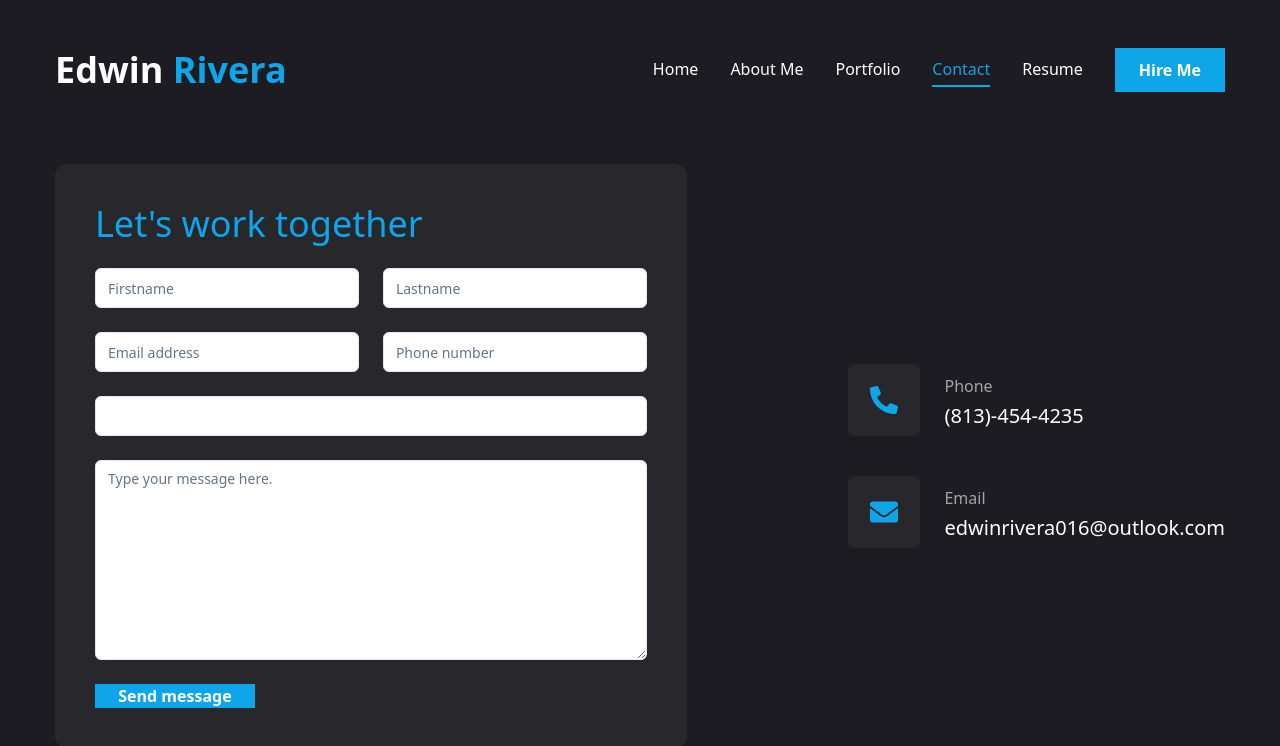
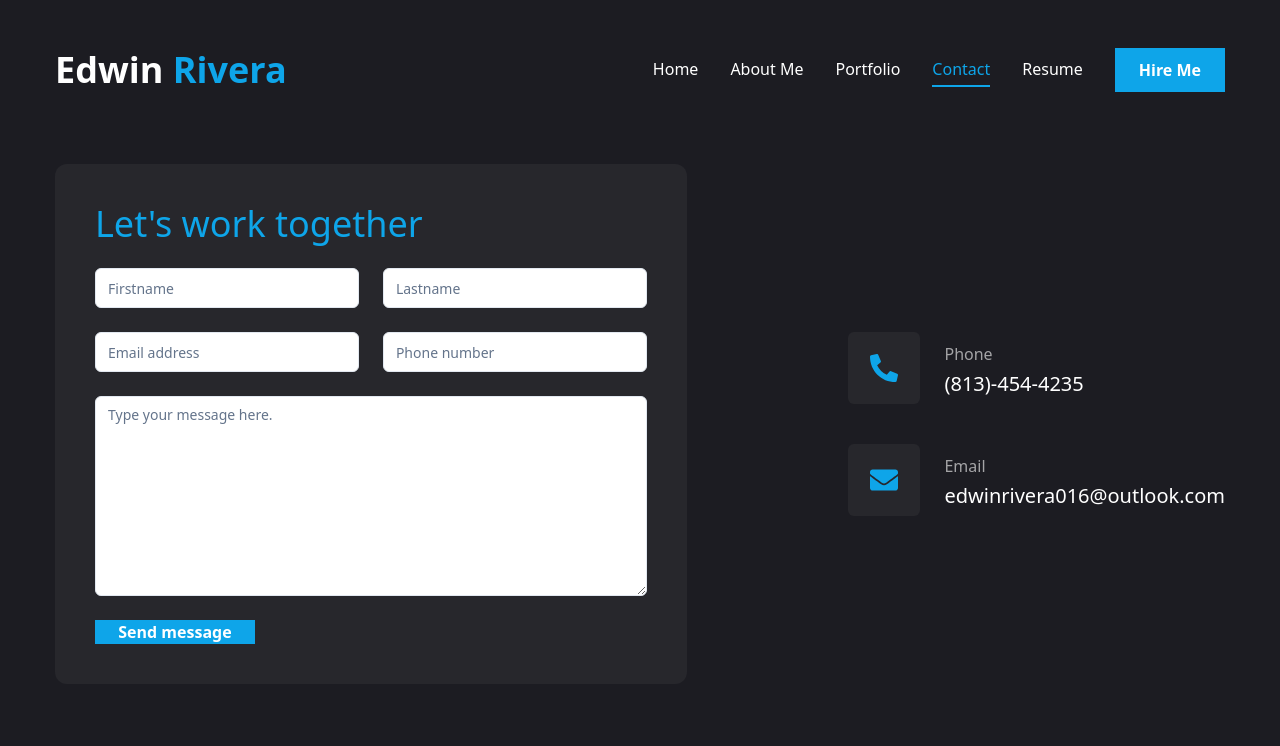
Before and after one commit to EdRivera016/Ed-Rivera-s-Portfolio, a Next.js app: page /contact in a window 1280 px wide. Shown: the top 746 px of the page. Built offline with nearby package versions, Linux system fonts and the light colour scheme.

Commit message:
fixed contact page and also added formspree for form submission

```diff
--- a/app/contact/page.jsx
+++ b/app/contact/page.jsx
@@ -1,20 +1,11 @@
 "use client";
 
+import { useForm, ValidationError } from '@formspree/react';
 import { Button } from "@/components/ui/button";
 import { Input } from "@/components/ui/input";
 import { Textarea } from "@/components/ui/textarea";
-
-import {
-  Select,
-  SelectContent,
-  SelectGroup,
-  SelectItem,
-  SelectLabel,
-  SelectTrigger,
-  SelectValue,
-} from "@/components/ui/select";
-
-import { FaPhoneAlt, FaEnvelope,  } from "react-icons/fa";
+import { FaPhoneAlt, FaEnvelope } from "react-icons/fa";
+import { motion } from "framer-motion";
 
 const info = [
   {
@@ -29,9 +20,9 @@ const info = [
   },
 ];
 
-import { motion } from "framer-motion";
+const Contact = () => {
+  const [state, handleSubmit] = useForm("mvgpaewl");
 
-const Contact = () => {
   return (
     <motion.section
       initial={{ opacity: 0 }}
@@ -45,45 +36,39 @@ const Contact = () => {
         <div className="flex flex-col xl:flex-row gap-[30px]">
           {/* form */}
           <div className="xl:w-[54%] order-2 xl:order-none">
-            <form className="flex flex-col gap-6 p-10 bg-[#27272c] rounded-xl">
+            <form
+              className="flex flex-col gap-6 p-10 bg-[#27272c] rounded-xl"
+              onSubmit={handleSubmit}
+            >
               <h3 className="text-4xl text-accent">Let's work together</h3>
               {/* input */}
               <div className="grid grid-cols-1 md:grid-cols-2 gap-6">
-                <Input type="firstname" placeholder="Firstname" />
-                <Input type="lastname" placeholder="Lastname" />
-                <Input type="email" placeholder="Email address" />
-                <Input type="phone" placeholder="Phone number" />
+                <Input name="firstname" type="text" placeholder="Firstname" className="custom-input" />
+                <Input name="lastname" type="text" placeholder="Lastname" className="custom-input" />
+                <Input name="email" type="email" placeholder="Email address" className="custom-input" />
+                <Input name="phone" type="tel" placeholder="Phone number" className="custom-input" />
               </div>
-              {/* select */}
-              <Select>
-                <SelectTrigger className="w-full">
-                  <SelectValue placeholder="Select a service" />
-                </SelectTrigger>
-                <SelectContent>
-                  <SelectGroup>
-                    <SelectLabel>Select a service</SelectLabel>
-                    <SelectItem value="est">Web Development</SelectItem>
-                    <SelectItem value="cst">UI/UX Design</SelectItem>
-                    <SelectItem value="mst">Logo Design</SelectItem>
-                  </SelectGroup>
-                </SelectContent>
-              </Select>
-              {/* textarea */}
               <Textarea
-                className="h-[200px]"
+                name="message"
+                className="h-[200px] custom-input"
                 placeholder="Type your message here."
               />
+              <ValidationError
+                prefix="Message"
+                field="message"
+                errors={state.errors}
+              />
               {/* btn */}
-              <Button size="md" className="max-w-40">
+              <Button type="submit" size="md" className="max-w-40" disabled={state.submitting}>
                 Send message
               </Button>
+              {state.succeeded && <p>Thanks for your message!</p>}
             </form>
           </div>
           {/* info */}
           <div className="flex-1 flex items-center xl:justify-end order-1 xl:order-none mb-8 xl:mb-0">
             <ul className="flex flex-col gap-10">
-              {info.map((item, index) => {
-                return (
+              {info.map((item, index) => (
                 <li key={index} className="flex items-center gap-6">
                   <div className="w-[52px] h-[52px] xl:w-[72px] xl:h-[72px] bg-[#27272c] text-accent rounded-md flex items-center justify-center">
                     <div className="text-[28px]">{item.icon}</div>
@@ -93,8 +78,7 @@ const Contact = () => {
                     <h3 className="text-xl">{item.description}</h3>
                   </div>
                 </li>
-                );
-              })}
+              ))}
             </ul>
           </div>
         </div>
--- a/app/globals.css
+++ b/app/globals.css
@@ -34,4 +34,20 @@
   .contact-form button {
     @apply bg-blue-500 text-white py-2 px-4 rounded;
   }
+  .custom-input {
+    color: black;
+  }
+  .text-outline {
+    -webkit-text-stroke: 1px #ffffff;
+  }
+  .text-outline-hover {
+    -webkit-text-stroke: 1px #00ff99;
+  }
+  .custom-input {
+    background-color: #1a1a1a; /* Dark background */
+    border: 1px solid #333; /* Border color */
+    padding: 10px; /* Padding for better spacing */
+    border-radius: 5px; /* Rounded corners */
+  }
+
 }
--- a/next.config.mjs
+++ b/next.config.mjs
@@ -1,8 +1,8 @@
 /** @type {import('next').NextConfig} */
 const nextConfig = {
   // output: 'export',
-  // reactStrictMode: true, // Enables React Strict Mode
-  // swcMinify: true, // Enables the SWC compiler for minification
+  reactStrictMode: true, // Enables React Strict Mode
+  swcMinify: true, // Enables the SWC compiler for minification
 };
 
 export default nextConfig;
--- a/package.json
+++ b/package.json
@@ -9,6 +9,7 @@
     "lint": "next lint"
   },
   "dependencies": {
+    "@formspree/react": "^2.5.1",
     "@radix-ui/react-dialog": "^1.1.1",
     "@radix-ui/react-scroll-area": "^1.1.0",
     "@radix-ui/react-select": "^2.1.1",
```
Also changed, not shown: 1 other file (tests, documents, lock files or other folders). Lines whose indentation alone changed are shown as unchanged.
